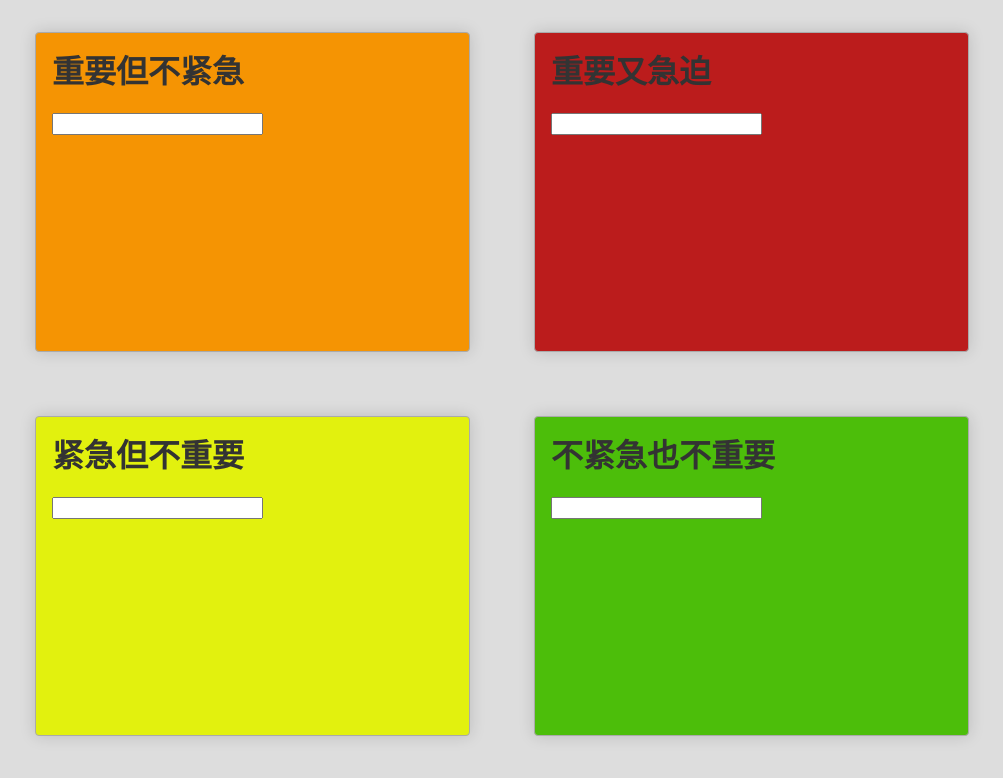
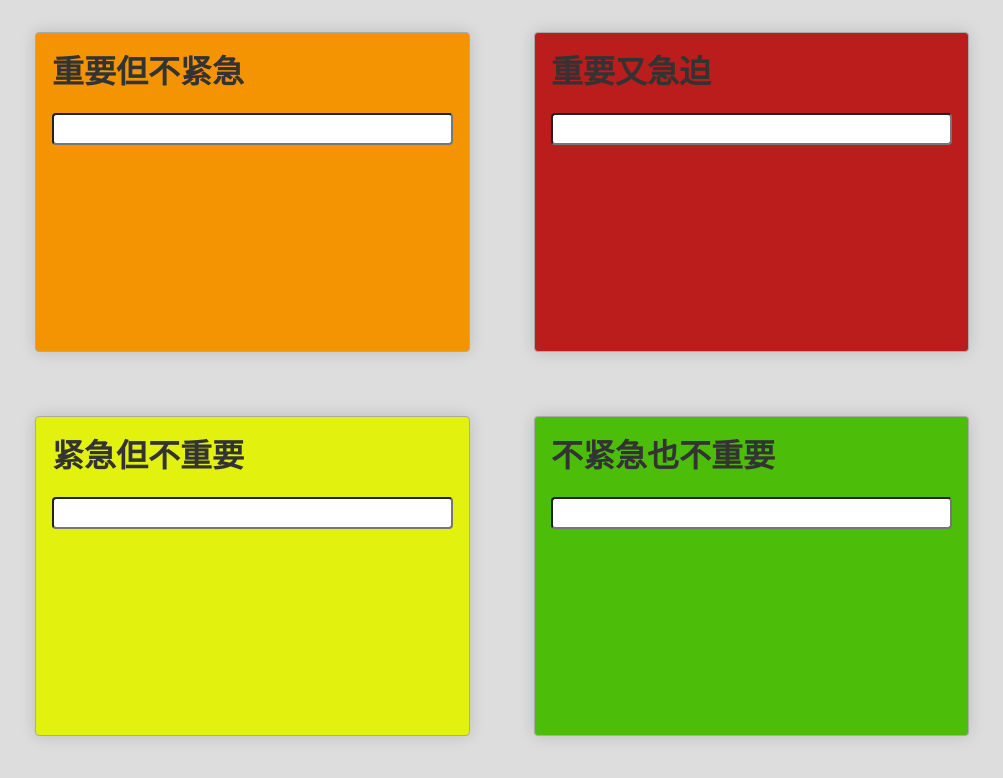
Before and after one commit to HARRISKING/react1.2, a React (Create React App) app in the folder react-demo/: page / in a window 1280 px wide. Shown: the top 778 px of the page, without its empty margins (137-1140 px from the left). Built offline with nearby package versions, Linux system fonts and the light colour scheme.

Commit message:
样式功能基本完成

```diff
--- a/react-demo/src/App.css
+++ b/react-demo/src/App.css
@@ -10,3 +10,10 @@
     box-shadow: 0 0 1em hsla(0, 0%, 0%, 0.15);
     min-width: 435px;
 }
+
+.App > .todoList > li:nth-child(odd){
+    background: #eee;
+}
+.App > .todoList > li:nth-child(even){
+    background: transparent;
+}
--- a/react-demo/src/App.jsx
+++ b/react-demo/src/App.jsx
@@ -31,7 +31,7 @@
                 <TodoInput newTodos={this.state.newTodo}
                 onSubmit={this.addTodo.bind(this)}
                 onChange={this.changeTitle.bind(this)}/>
-                <ol>
+                <ol className='todoList'>
                     {todos}
                 </ol>
             </div>
--- /dev/null
+++ b/react-demo/src/TodoInput.css
@@ -0,0 +1,8 @@
+.TodoInput{
+    width: 100%;
+    line-height: 1.8;
+    margin-bottom: 1em;
+    font-size: 16px;
+    padding: 0 .2em;
+    border-radius: 4px;
+}
--- a/react-demo/src/TodoInput.jsx
+++ b/react-demo/src/TodoInput.jsx
@@ -1,11 +1,15 @@
 import React from 'react';
+import './TodoInput.css';
 
 class TodoInput extends React.Component{
     constructor(props){
         super(props);
     }
     render(){
-        return <input type="text" value={this.props.newTodos} onKeyPress={this.submit.bind(this)} onChange={this.changeTitle.bind(this)}/>
+        return <input type="text" value={this.props.newTodos}
+        className='TodoInput'
+        onKeyPress={this.submit.bind(this)}
+        onChange={this.changeTitle.bind(this)}/>
     }
     submit(e){
         if(e.key=='Enter'){
--- /dev/null
+++ b/react-demo/src/TodoItem.css
@@ -0,0 +1,18 @@
+.TodoItem{
+    padding: .5em;
+    display: flex;
+    align-items: center;
+}
+
+.TodoItem > .title{
+    flex-grow: 1;
+    padding: 0 .5em;
+}
+
+.todoList > li{
+    border-radius: 4px;
+}
+
+.todoList{
+    margin: 0.67em 0;
+}
--- a/react-demo/src/TodoItems.jsx
+++ b/react-demo/src/TodoItems.jsx
@@ -1,4 +1,5 @@
 import React from 'react';
+import './TodoItem.css';
 
 class TodoItems extends React.Component{
     constructor(props){
@@ -6,11 +7,11 @@
     }
     render(){
         return (
-            <div>
+            <div className='TodoItem'>
                 <input type="checkbox"
                     checked={this.props.todo.status === 'completed'}
                     onChange={this.toggle.bind(this)}/>
-                    {this.props.todo.title}
+                    <span className='title'>{this.props.todo.title}</span>
                 <button onClick={this.delete.bind(this)}>删除</button>
             </div>
         )
```
